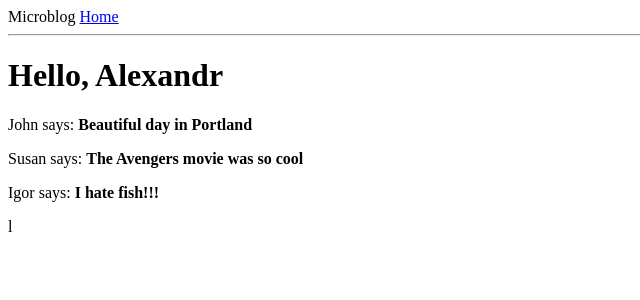
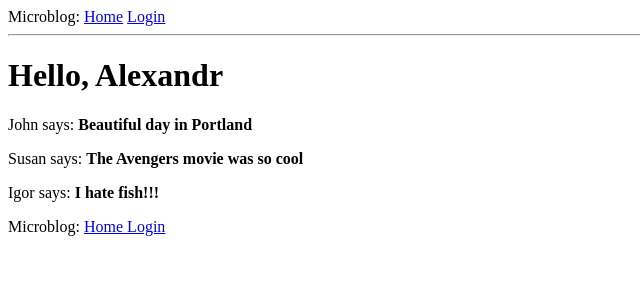
Before and after one commit to kravz2702-byte/flask-mega-tutorial, a Flask app: page / in a window 1280 px wide. Shown: the top 300 px of the page, without its empty margins (0-640 px from the left). Run offline with Flask 2, Linux system fonts and the light colour scheme.

Commit message:
flashes
flashes and login forms

```diff
--- a/microblog/app/forms.py
+++ b/microblog/app/forms.py
@@ -1,6 +1,6 @@
 from flask_wtf import FlaskForm
 from wtforms import StringField, PasswordField, BooleanField, SubmitField
-from wtforms.validation import DataRequired
+from wtforms.validators import DataRequired
 
 class LoginForm(FlaskForm):
     username = StringField('Username', validators=[DataRequired()])
--- a/microblog/app/routes.py
+++ b/microblog/app/routes.py
@@ -1,5 +1,6 @@
-from flask import render_template
+from flask import render_template, flash, redirect, url_for
 from app import app
+from app.forms import LoginForm
 
 @app.route('/')
 @app.route('/index')
@@ -18,3 +19,12 @@ def index():
         'body': 'I hate fish!!!'
     }]
     return render_template('index.html', user=user, title='Home', posts=posts)
+
+@app.route("/login", methods=["GET","POST"])
+def login():
+    form = LoginForm()
+    if form.validate_on_submit():
+        flash(('Login requested for user {}, remember_me={}'.format(
+            form.username.data, form.remember_me.data)))
+        return redirect(url_for("index"))
+    return render_template('login.html', title='Sign In', form=form)
--- a/microblog/app/templates/base.html
+++ b/microblog/app/templates/base.html
@@ -11,8 +11,21 @@
     {% endif %}
 </head>
 <body>
-    <div>Microblog <a href="/index">Home</a></div>
+    <div>
+        Microblog:
+        <a href="{{ url_for('index') }}">Home</a>
+        <a href="{{ url_for('login') }}">Login</a>
+    </div>
     <hr>
+    {% with messages = get_flashed_messages() %}
+    {% if messages %}
+    <ul>
+        {% for message in messages %}
+        <li>{{ message }}</li>
+        {% endfor %}
+    </ul>
+    {% endif %}
+    {% endwith %}
     {% block content %}{% endblock %}
 </body>
-</html>l
+</html>
--- a/microblog/app/templates/index.html
+++ b/microblog/app/templates/index.html
@@ -5,4 +5,9 @@
     {% for post in posts %}
     <div><p>{{ post.author.username }} says: <b>{{ post.body }}</b> </p></div>
     {% endfor %}
+    <div>
+        Microblog:
+        <a href="/index"> Home </a>
+        <a href="/login"> Login </a>
+    </div>
 {% endblock %}
```
Also changed, not shown: microblog/app/templates/login.html (+7 -1 lines).
